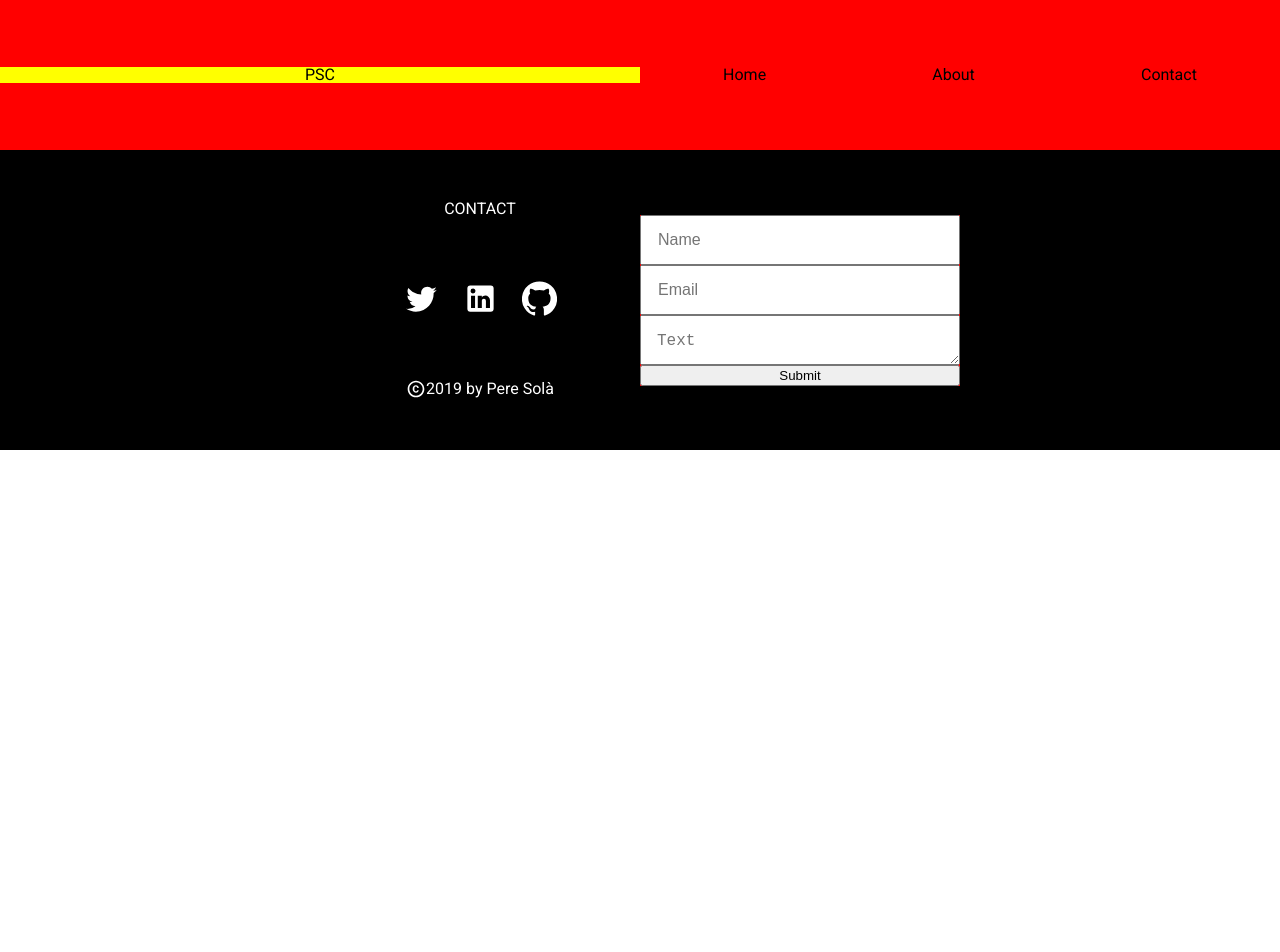
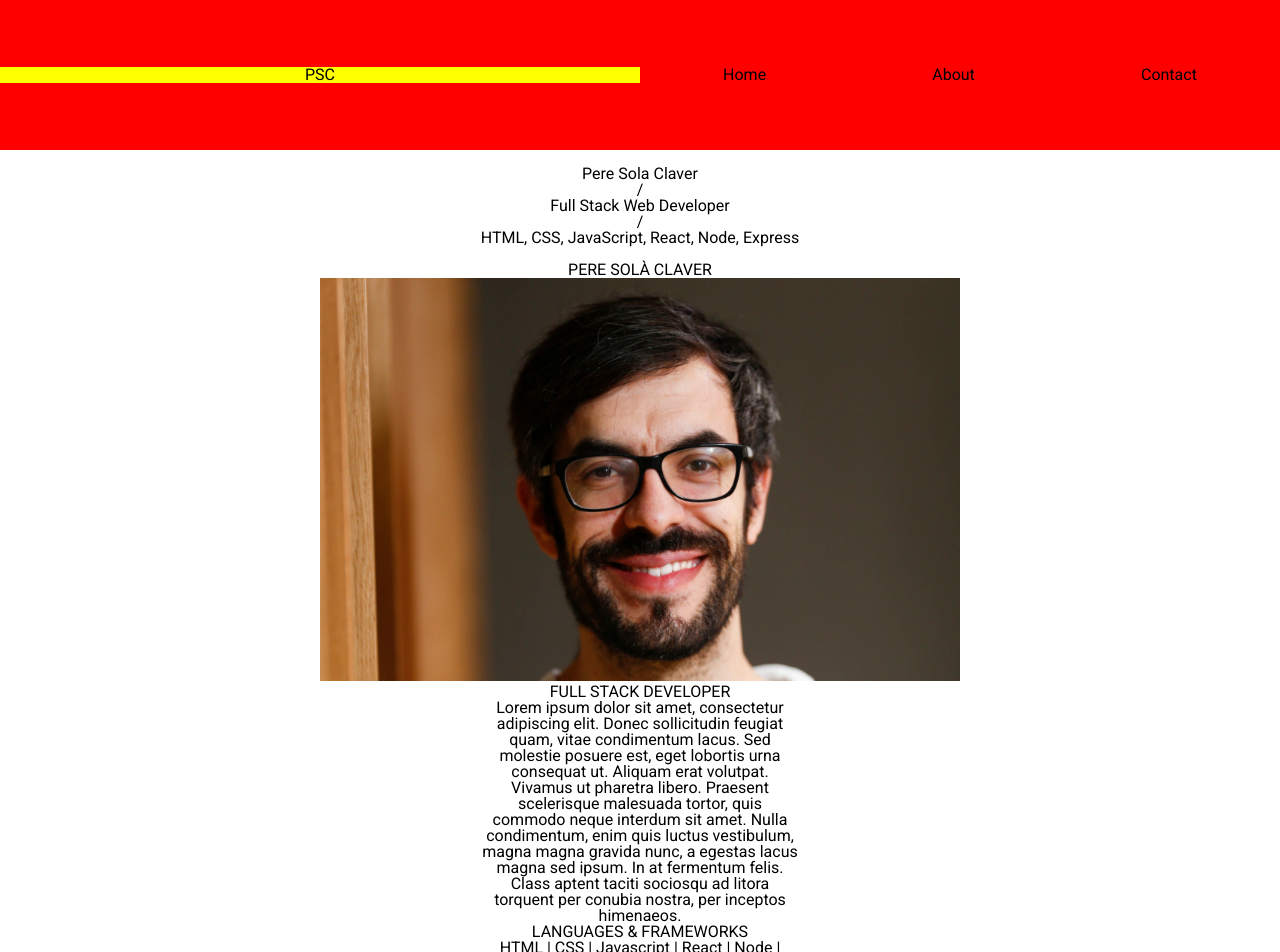
Before and after one commit to petrussola/portfolio-web, a React (Create React App) app: page /about in a window 1280 px wide. Shown: the top 952 px of the page. Before the commit the page ends 800 px from the top, so only its background shows below. Built offline with nearby package versions, Linux system fonts and the light colour scheme.

Commit message:
Content about page

```diff
--- a/src/App.js
+++ b/src/App.js
@@ -14,11 +14,11 @@ function App() {
   return (
     <div className="App">
       <Route path="/" component={Header} />
-      <Route exact path="/" component={Center} />
+      <Route path="/" component={Center} />
       <Route exact path="/" component={HomePage} />
-      <Route path="/" component={Footer} />
       <Route path="/about" component={About} />
       <Route path="/projects/:id" component={Project} />
+      <Route path="/" component={Footer} />
     </div>
   );
 }
--- a/src/components/About.jsx
+++ b/src/components/About.jsx
@@ -1,8 +1,51 @@
-import React from 'react';
+import React from "react";
+import Photo from "../media/photoPere.png";
+
+// MATERIAL UI
+import { makeStyles } from "@material-ui/core";
+
+const useStyles = makeStyles({
+  root: {
+    width: "50%",
+    margin: "0 auto"
+  },
+  image: {
+    width: "100%"
+    // height: '200px'
+  },
+  text: {
+    width: "50%",
+    margin: "0 auto"
+  }
+});
 
 export default function About() {
-return (
-<div>
-</div>
-);
-};
+  const classes = useStyles();
+  return (
+    <div className={classes.root}>
+      <h1>PERE SOLÀ CLAVER</h1>
+      <div>
+        <img src={Photo} alt="Pere" className={classes.image} />
+      </div>
+      <div className={classes.text}>
+        <div>
+          <h2>FULL STACK DEVELOPER</h2>
+          <p>
+            Lorem ipsum dolor sit amet, consectetur adipiscing elit. Donec
+            sollicitudin feugiat quam, vitae condimentum lacus. Sed molestie
+            posuere est, eget lobortis urna consequat ut. Aliquam erat volutpat.
+            Vivamus ut pharetra libero. Praesent scelerisque malesuada tortor,
+            quis commodo neque interdum sit amet. Nulla condimentum, enim quis
+            luctus vestibulum, magna magna gravida nunc, a egestas lacus magna
+            sed ipsum. In at fermentum felis. Class aptent taciti sociosqu ad
+            litora torquent per conubia nostra, per inceptos himenaeos.
+          </p>
+        </div>
+        <div>
+          <h2>LANGUAGES & FRAMEWORKS</h2>
+          <p>HTML | CSS | Javascript | React | Node | Express | Databases</p>
+        </div>
+      </div>
+    </div>
+  );
+}
```
Also changed, not shown: src/media/photoPere.png (added).
